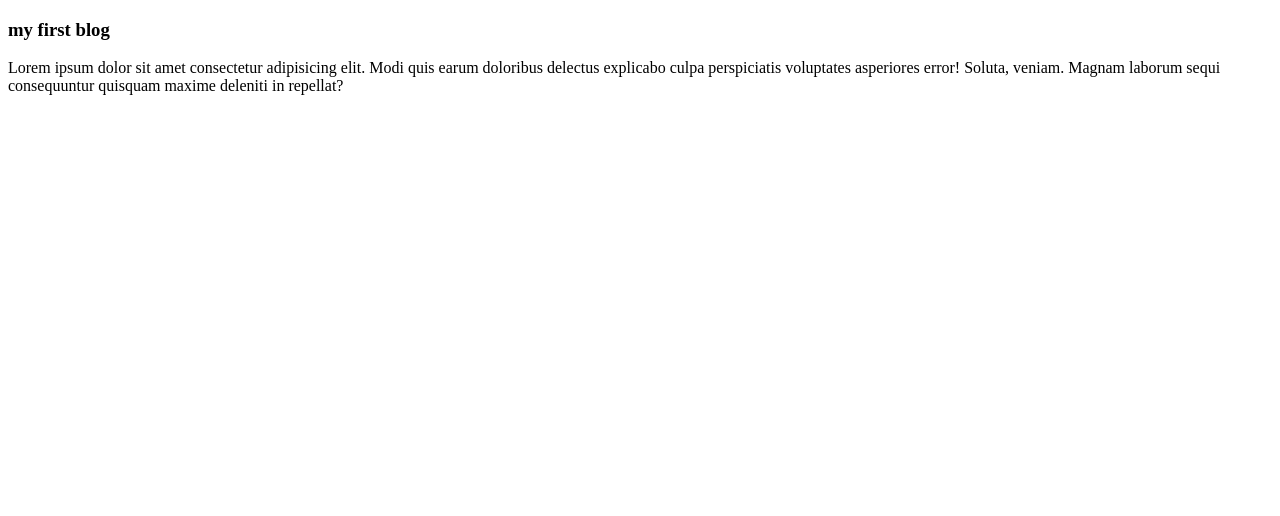
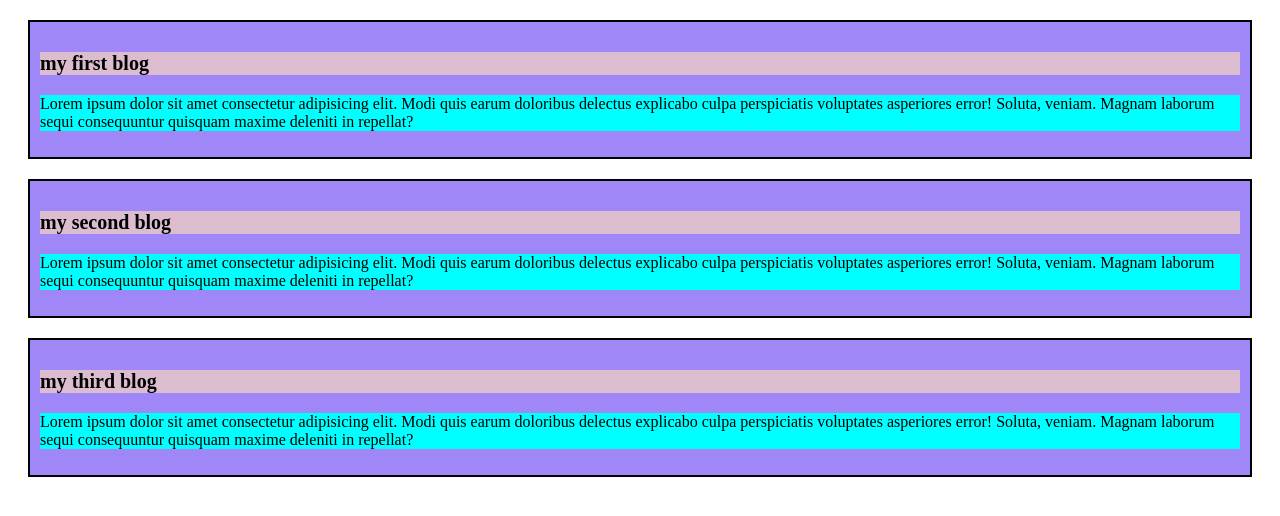
Before and after one commit to nayeem-94/my-first-project-in-git, a plain HTML site: page index.html in a window 1280 px wide. Drawn offline with Linux system fonts and the light colour scheme.

Commit message:
add css and secnd and third blog

```diff
--- a/index.html
+++ b/index.html
@@ -5,6 +5,7 @@
     <meta charset="UTF-8">
     <meta name="viewport" content="width=device-width, initial-scale=1.0">
     <title>first git project</title>
+    <link rel="stylesheet" href="style.css">
 </head>
 
 <body>
@@ -13,7 +14,18 @@
         <p>Lorem ipsum dolor sit amet consectetur adipisicing elit. Modi quis earum doloribus delectus explicabo culpa
             perspiciatis voluptates asperiores error! Soluta, veniam. Magnam laborum sequi consequuntur quisquam maxime
             deleniti in repellat?</p>
-
+    </div>
+    <div>
+        <h3>my second blog</h3>
+        <p>Lorem ipsum dolor sit amet consectetur adipisicing elit. Modi quis earum doloribus delectus explicabo culpa
+            perspiciatis voluptates asperiores error! Soluta, veniam. Magnam laborum sequi consequuntur quisquam maxime
+            deleniti in repellat?</p>
+    </div>
+    <div>
+        <h3>my third blog</h3>
+        <p>Lorem ipsum dolor sit amet consectetur adipisicing elit. Modi quis earum doloribus delectus explicabo culpa
+            perspiciatis voluptates asperiores error! Soluta, veniam. Magnam laborum sequi consequuntur quisquam maxime
+            deleniti in repellat?</p>
     </div>
 
 </body>
--- /dev/null
+++ b/style.css
@@ -0,0 +1,16 @@
+p{
+    background-color: aqua;
+}
+h3
+{
+    color: rgb(0, 0, 0);
+    font-size: 20px;
+    background-color: rgb(220, 189, 208);
+}
+div
+{
+    background-color: rgb(159, 135, 247);
+    border: 2px solid black;
+    padding: 10px;
+    margin: 20px;
+}
```
